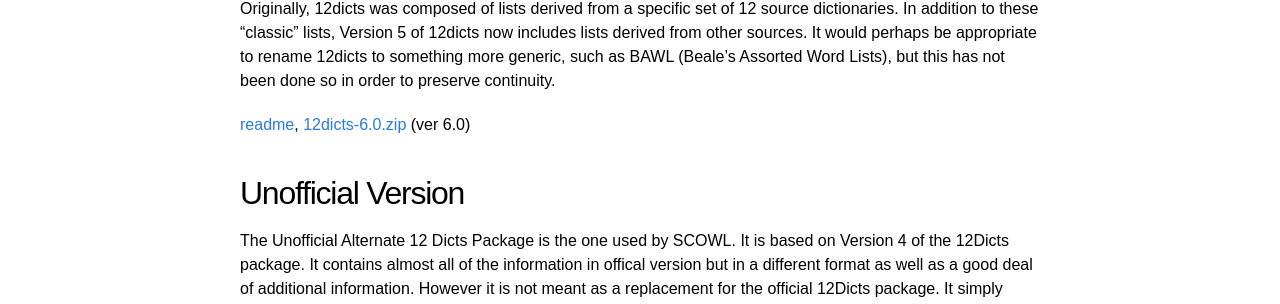
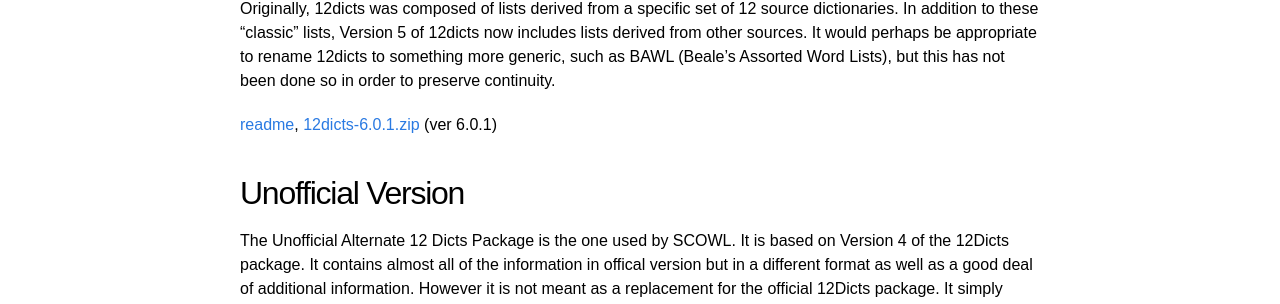
Before and after one commit to en-wl/wordlist, a Jekyll site: the page built from site/12dicts.md, in a window 1280 px wide. Shown: the part 409-713 px from the top of the page. Built offline with Jekyll 4.4.1, drawn with Linux system fonts in a browser that asks for light colours; Markdown is read by kramdown in place of the engine named in the settings.

Commit message:
Update 12dicts version to 6.0.1.

```diff
--- a/site/12dicts-readme.html
+++ b/site/12dicts-readme.html
@@ -134,7 +134,7 @@
 </ul>
 <h1><a name="release">This release</a></h1>
 <p>
-This is release 6.0 of 12dicts, released April 2016.
+This is release 6.0.1 of 12dicts, released April 2016.
 This is a major release. The following is a brief rundown of the
 changes and additions:</p>
 <ul>
--- a/site/12dicts.md
+++ b/site/12dicts.md
@@ -28,7 +28,7 @@
 done so in order to preserve continuity.
 
 <a href="/12dicts-readme">readme</a>,
-<a href="http://downloads.sourceforge.net/wordlist/12dicts-6.0.zip">12dicts-6.0.zip</a> (ver 6.0)
+<a href="http://downloads.sourceforge.net/wordlist/12dicts-6.0.1.zip">12dicts-6.0.1.zip</a> (ver 6.0.1)
 
 # Unofficial Version
 
```
